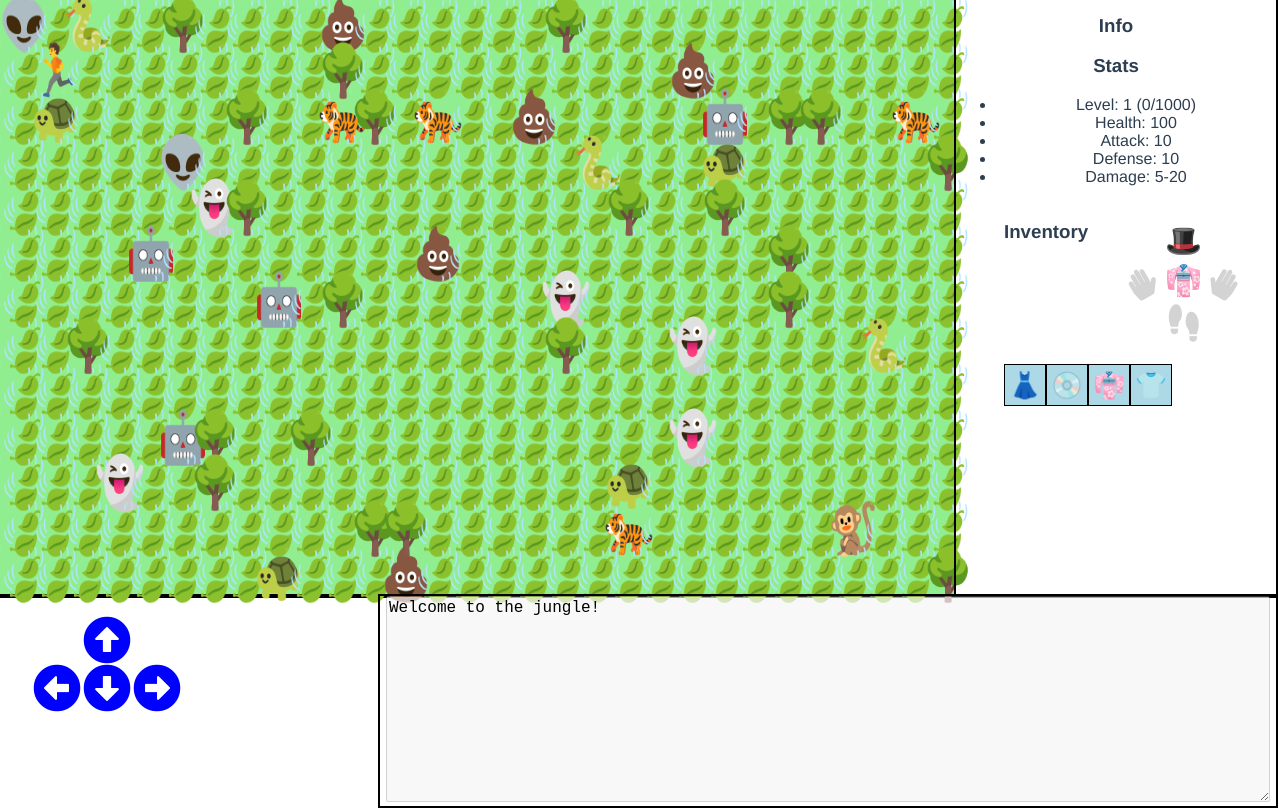
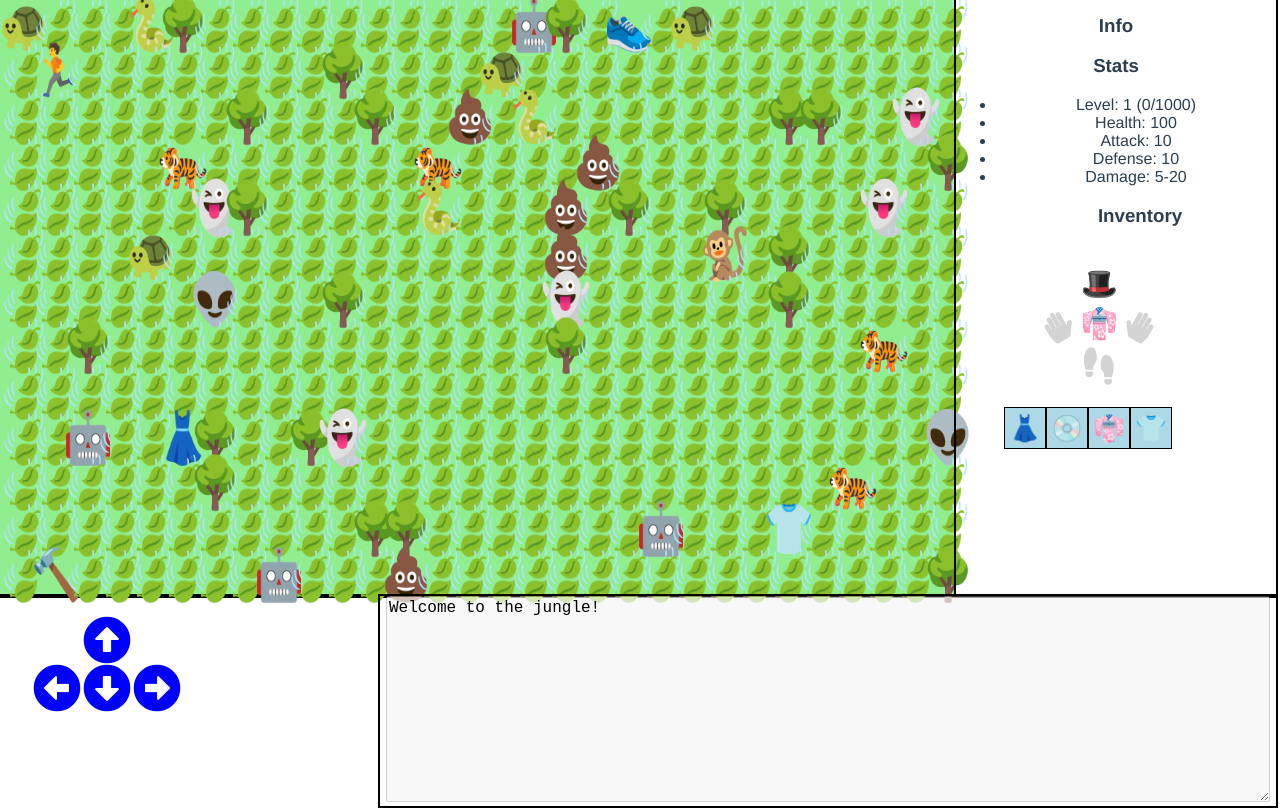
Before and after one commit to Humakt83/vue-rougelite, a Vue app: page / in a window 1280 px wide. Built offline with nearby package versions, Linux system fonts and the light colour scheme.

Commit message:
Place items and pick them up

```diff
--- a/src/components/Level.vue
+++ b/src/components/Level.vue
@@ -20,28 +20,6 @@ const Tile = {
   template: "{{ tile.type }}"
 };
 
-const getTile = type => {
-
-  switch (type) {
-    case "floor":
-      return "🔳";
-    default:
-      return "⬛";
-  }
-
-}
-
-const monsters = {
-  "turtle": "🐢",
-  "snake": "🐍",
-  "tiger": "🐅",
-  "gorilla": "🐒",
-  "ghost": "👻",
-  "alien": "👽",
-  "robot": "🤖",
-  "poo": "💩"
-}
-
 const getTileType = (tile) => {
   if(tile.isWall){
     return "🌳"
@@ -50,14 +28,11 @@ const getTileType = (tile) => {
     return "🍃"
   }
 
-
   if(tile.content.isPlayer){
     return "🏃"
   }
 
-        if(tile.content.monsterType){
-          return monsters[tile.content.monsterType];
-        }
+  return tile.content.symbol;
 }
 
 const drawLevel = (level) => {
@@ -66,13 +41,6 @@ const drawLevel = (level) => {
   const columns = 30;
   const rows = 13;
   const tileSize = columns;
-
-  const sprites = {
-    "snake": "🐍",
-    "turtle": "🐢",
-    "gorilla": "🦍",
-    "tiger": "🐅"
-  }
 
   level.level.map((tile) => {
     tiles.push({
--- a/src/components/info/Inventory.vue
+++ b/src/components/info/Inventory.vue
@@ -105,8 +105,6 @@ export default {
 <!-- Add "scoped" attribute to limit CSS to this component only -->
 <style scoped lang="scss">
 .inventory {
-  display: flex;
-  flex-wrap: wrap;
   margin-left: 3rem;
   .paperdoll {
     display: grid;
@@ -167,6 +165,7 @@ export default {
   }
 
   .backpack {
+    display: block;
     height: 100%;
     overflow-x: auto;
     overflow-y: hidden;
--- a/src/logic/game.js
+++ b/src/logic/game.js
@@ -37,9 +37,18 @@ const containsAttackable = (tile) => {
   return tile.content && tile.content.health;
 }
 
+const containsItem = (tile) => {
+  return tile.content && tile.content.itemType;
+}
+
 const moveToTile = (originalPosition, tileToMove) => {
   tileToMove.content = originalPosition.content;
   originalPosition.content = undefined;
+}
+
+const takeItem = (player, tile) => {
+  player.inventory.backpack.push(tile.content);
+  tile.content = undefined;
 }
 
 const monstersTurn = (level) => {
@@ -67,6 +76,8 @@ const handleMoveAction = (level, player, playerPosition, xAdjustment, yAdjustmen
   if (canMoveToTile(tileToMove)) {
     moveToTile(playerPosition, tileToMove);
     monstersTurn(level);
+  } else if (containsItem(tileToMove)) {
+    takeItem(player, tileToMove);
   } else if (containsAttackable(tileToMove)) {
     combat(player, tileToMove.content, gameLog);
     const opponent = tileToMove.content;
--- a/src/objects/level.js
+++ b/src/objects/level.js
@@ -17,31 +17,22 @@ const getTile = (level, x, y) => {
   return level.find(tile => tile.x === x && tile.y === y);
 }
 
-const place = (level, enemy, weapon, armor, columns, rows) => {
+const place = (level, content, columns, rows) => {
   const x = Math.floor(Math.random() * columns);
   const y = Math.floor(Math.random() * rows);
   const tile = getTile(level, x, y);
 
   if (!tile.isWall && !tile.content) {
-
-    var n = Math.floor(Math.random() * 100)
-    switch (n) {
-      case n < 10:
-        tile.content = weapon;
-      case n < 15:
-        tile.content = armor;
-      default:
-        tile.content = enemy;
-    }
-
-
+    tile.content = content;
   } else {
-    place(level, enemy, weapon, armor, columns, rows);
+    place(level, content, columns, rows);
   }
 }
 
 export default (columns, rows, player) => {
   const numberOfEnemies = (columns * rows) / Math.max(10, Math.floor(Math.random() * 20));
+  const numberOfArmor = 3;
+  const numberOfWeapons = 1;
   const numberOfWalls = (columns * rows) / Math.max(10, Math.floor(Math.random() * 20));
   const level = [];
 
@@ -57,9 +48,16 @@ export default (columns, rows, player) => {
 
   getTile(level, 1, 1).content = player;
   for (let i = 0; i < numberOfEnemies; i++) {
-    place(level, randomEnemy(), randomWeapon(), randomArmor(), columns, rows);
+    place(level, randomEnemy(), columns, rows);
   }
 
+  for (let i = 0; i < numberOfArmor; i++) {
+    place(level, randomArmor(), columns, rows);
+  }
+
+  for (let i = 0; i < numberOfWeapons; i++) {
+    place(level, randomWeapon(), columns, rows);
+  }
 
   const getPlayerPosition = () => {
     return _.chain(level).find(tile => tile.content && !!tile.content.isPlayer).value();
--- a/src/objects/monsters.js
+++ b/src/objects/monsters.js
@@ -1,4 +1,4 @@
-const createMonster = (attack, defense, health, monsterType, minDamage, maxDamage, experience) => {
+const createMonster = (attack, defense, health, monsterType, minDamage, maxDamage, experience, symbol) => {
   return {
     attack: attack,
     defense: defense,
@@ -6,40 +6,41 @@ const createMonster = (attack, defense, health, monsterType, minDamage, maxDamag
     minDamage: minDamage,
     maxDamage: maxDamage,
     monsterType: monsterType,
-    experience: experience
+    experience: experience,
+    symbol: symbol
   }
 }
 
 export const snake = () => {
-  return createMonster(10, 1, 20, "snake", 10, 20, 50);
+  return createMonster(10, 1, 20, 'snake', 10, 20, 50, '🐍');
 }
 
 export const turtle = () => {
-  return createMonster(3, 10, 30, "turtle", 5, 10, 50);
+  return createMonster(3, 10, 30, 'turtle', 5, 10, 50, '🐢');
 }
 
 export const gorilla = () => {
-  return createMonster(8, 15, 50, "gorilla", 5, 15, 300);
+  return createMonster(8, 15, 50, 'gorilla', 5, 15, 300, '🐒');
 }
 
 export const tiger = () => {
-  return createMonster(15, 7, 40, "tiger", 15, 20, 350);
+  return createMonster(15, 7, 40, 'tiger', 15, 20, 350, '🐅');
 }
 
 export const poo = () => {
-  return createMonster(1, 1, 5, "poo", 1, 2, 10);
+  return createMonster(1, 1, 5, 'poo', 1, 2, 10, '💩');
 }
 
 export const ghost = () => {
-  return createMonster(5, 30, 5, "ghost", 1, 5, 100);
+  return createMonster(5, 30, 5, 'ghost', 1, 5, 100, '👻');
 }
 
 export const alien = () => {
-  return createMonster(10, 10, 25, "alien", 10, 20, 300);
+  return createMonster(10, 10, 25, 'alien', 10, 20, 300, '👽');
 }
 
 export const robot = () => {
-  return createMonster(15, 15, 50, "robot", 15, 25, 450);
+  return createMonster(15, 15, 50, 'robot', 15, 25, 450, '🤖');
 }
 
 export const randomEnemy = () => {
```
Also changed, not shown: src/components/Commands.vue (+4 -4 lines). Lines whose indentation alone changed are shown as unchanged.
